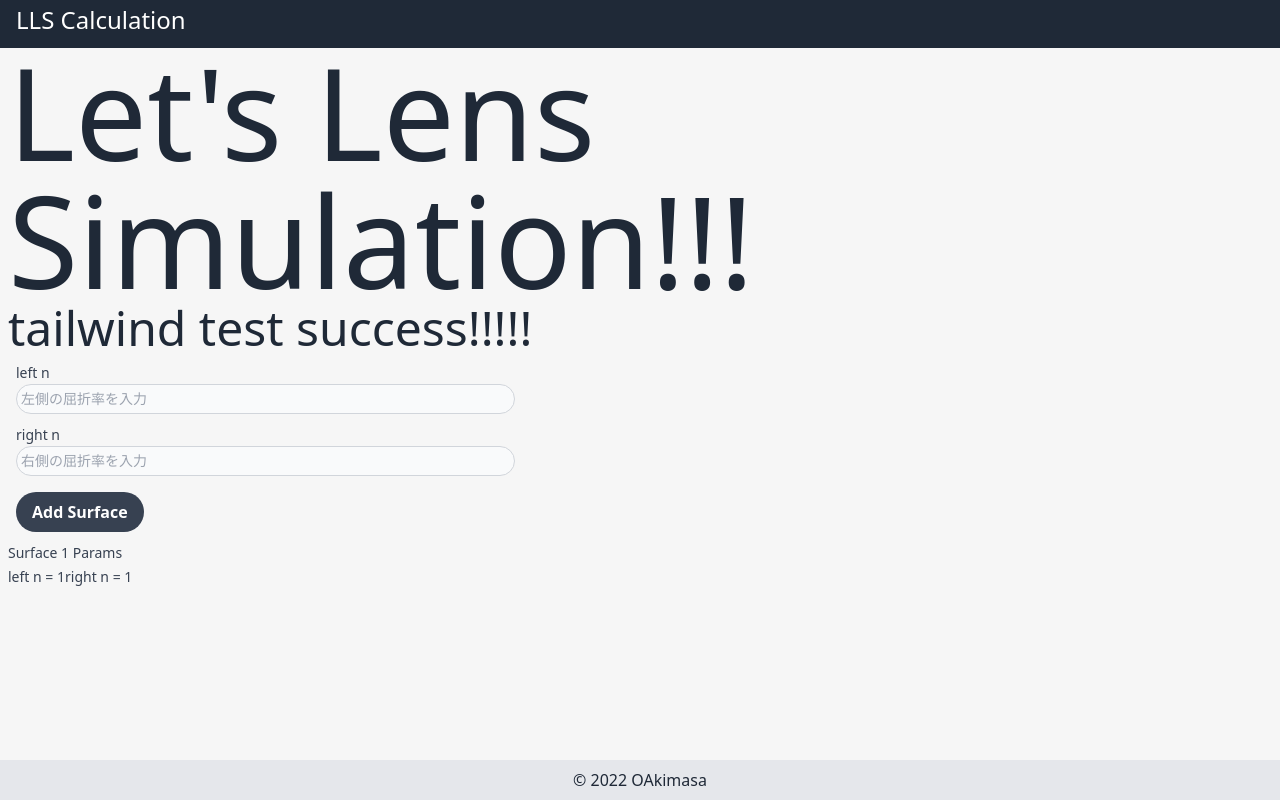
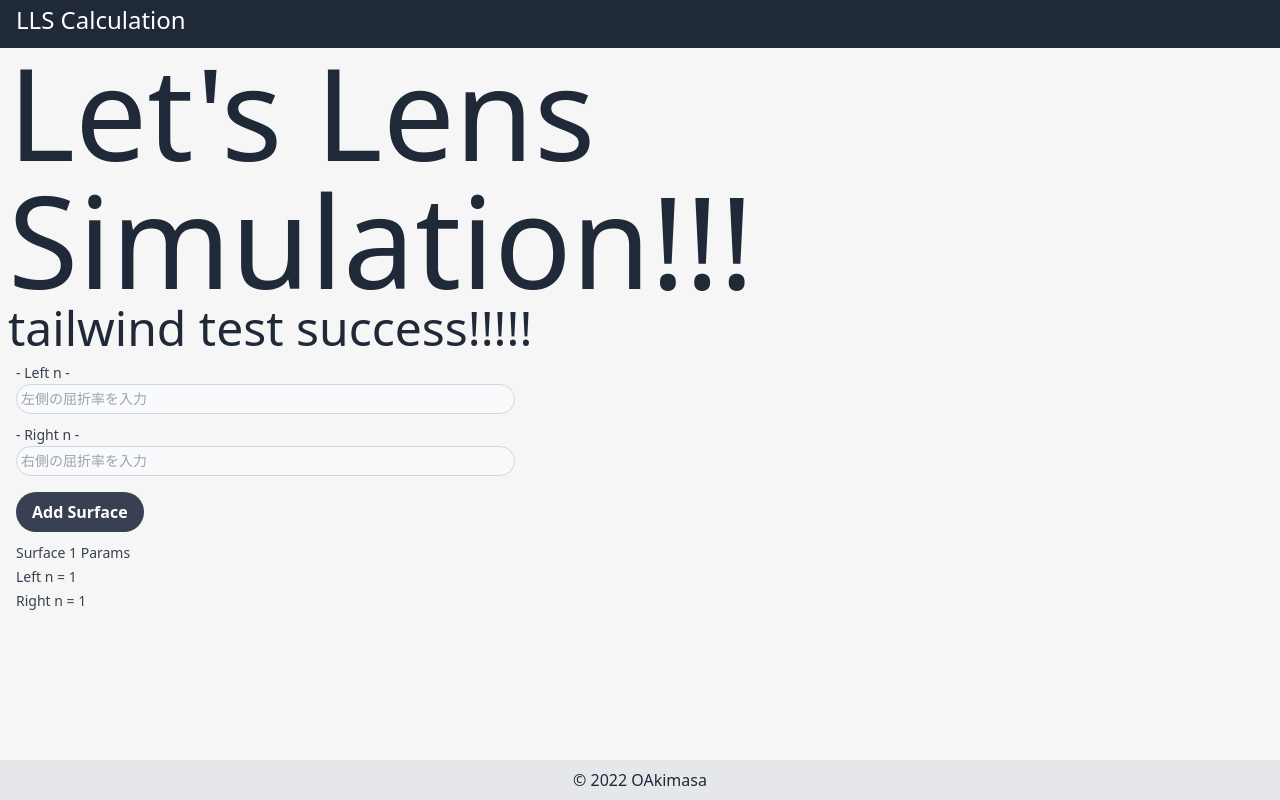
Before and after one commit to OAkimasa/lens-calc-app, a React (Create React App) app: page / in a window 1280 px wide. Built offline with nearby package versions, Linux system fonts and the light colour scheme.

Commit message:
パラメーターリスト編集開始

```diff
--- a/src/calculation/AddLensSurface.jsx
+++ b/src/calculation/AddLensSurface.jsx
@@ -8,18 +8,18 @@ export const AddLensSurface = (props) => {
         <div class="mx-2">
             <a>
                 <InputWithLabel
-                onChange={onchangeInputNLensLeft}
-                placeholder="左側の屈折率を入力"
-                value={nLensLeft}
+                    onChange={onchangeInputNLensLeft}
+                    placeholder="左側の屈折率を入力"
+                    value={nLensLeft}
                 >
-                    left n
+                    - Left n -
                 </InputWithLabel>
                 <InputWithLabel
                     onChange={onchangeInputNLensRight}
                     placeholder="右側の屈折率を入力"
                     value={nLensRight}
                 >
-                    right n
+                    - Right n -
                 </InputWithLabel>
                 <PrimaryButton onClick={onClickAddParams}>
                     Add Surface
--- a/src/calculation/CreateParamList.jsx
+++ b/src/calculation/CreateParamList.jsx
@@ -4,13 +4,15 @@ import { PrimaryLabel } from "../components/atoms/label/PrimaryLabel";
 export const CreateParamList = (props) => {
     const { aLensParams } = props;
     return (
-        <div>
+        <div class="mx-2">
             <a>
                 <PrimaryLabel>Surface 1 Params</PrimaryLabel>
                 <div>
                     <ul>
-                        <PrimaryLabel>left n = {aLensParams[0]}</PrimaryLabel>
-                        <PrimaryLabel>right n = {aLensParams[1]}</PrimaryLabel>
+                        <PrimaryLabel>Left n = {aLensParams[0]}</PrimaryLabel>
+                        <br />
+                        <PrimaryLabel>Right n = {aLensParams[1]}</PrimaryLabel>
+                        <br />
                     </ul>
                 </div>
             </a>
```
